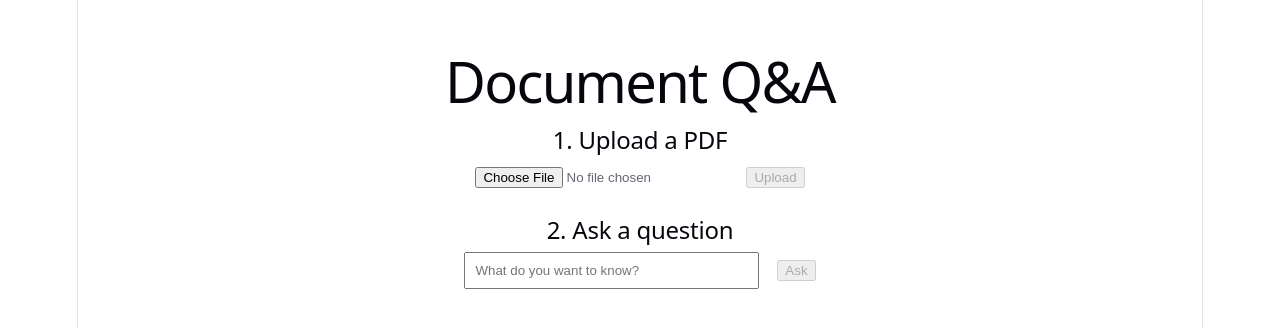
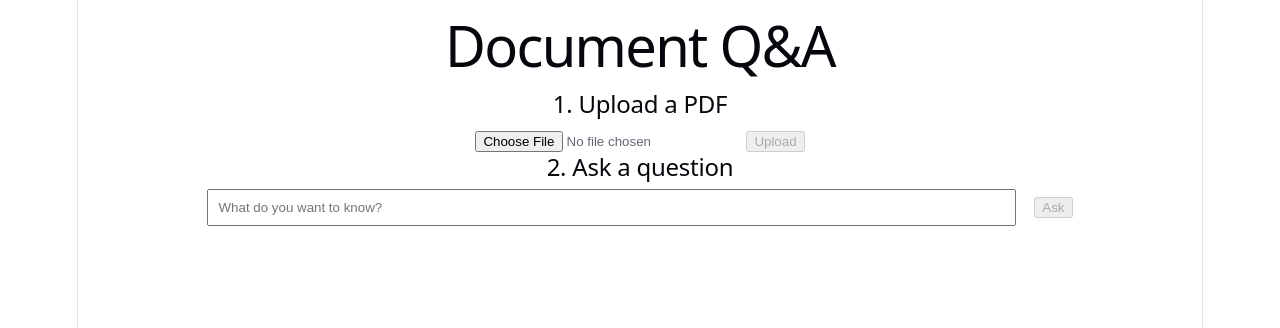
Before and after one commit to ayush2854/document-qa-rag, a React (Vite) app in the folder frontend/: page / in a window 1280 px wide. Shown: the top 328 px of the page. Built offline with nearby package versions, Linux system fonts and the light colour scheme.

Commit message:
Add basic styling and edge case handling for uploads and empty queries

```diff
--- /dev/null
+++ b/frontend/src/App.css
@@ -0,0 +1,49 @@
+body {
+  background-color: #f7f7f8;
+}
+
+.container {
+  max-width: 600px;
+  margin: 3rem auto;
+  padding: 2rem;
+  background: white;
+  border-radius: 12px;
+  box-shadow: 0 1px 4px rgba(0, 0, 0, 0.08);
+  font-family: system-ui, sans-serif;
+}
+
+.section {
+  margin-bottom: 2rem;
+}
+
+.section h2 {
+  font-size: 1rem;
+  color: #555;
+  margin-bottom: 0.75rem;
+}
+
+input[type="text"] {
+  border: 1px solid #ddd;
+  border-radius: 6px;
+}
+
+button {
+  background-color: #2563eb;
+  color: white;
+  border: none;
+  border-radius: 6px;
+  padding: 0.5rem 1rem;
+  cursor: pointer;
+}
+
+button:disabled {
+  background-color: #ccc;
+  cursor: not-allowed;
+}
+
+.answer-box {
+  background-color: #f0f4ff;
+  padding: 1rem;
+  border-radius: 8px;
+  margin-top: 1rem;
+}
--- a/frontend/src/App.tsx
+++ b/frontend/src/App.tsx
@@ -58,10 +58,10 @@ function App() {
   }
 
   return (
-    <div style={{ padding: '2rem', maxWidth: '600px', margin: '0 auto' }}>
+    <div className="container">
       <h1>Document Q&A</h1>
 
-      <div style={{ marginBottom: '1.5rem' }}>
+      <div className="section">
         <h2>1. Upload a PDF</h2>
         <input type="file" accept=".pdf" onChange={handleFileChange} />
         <button onClick={handleUpload} disabled={!file || uploading} style={{ marginLeft: '1rem' }}>
@@ -77,7 +77,7 @@ function App() {
         )}
       </div>
 
-      <div>
+      <div className="section">
         <h2>2. Ask a question</h2>
         <input
           type="text"
@@ -90,7 +90,7 @@ function App() {
           {asking ? 'Thinking...' : 'Ask'}
         </button>
         {answer && (
-          <div style={{ marginTop: '1rem' }}>
+          <div className="answer-box">
             {answer.error ? (
               <p>{answer.error}</p>
             ) : (
```
Also changed, not shown: 1 other file (tests, documents, lock files or other folders).
